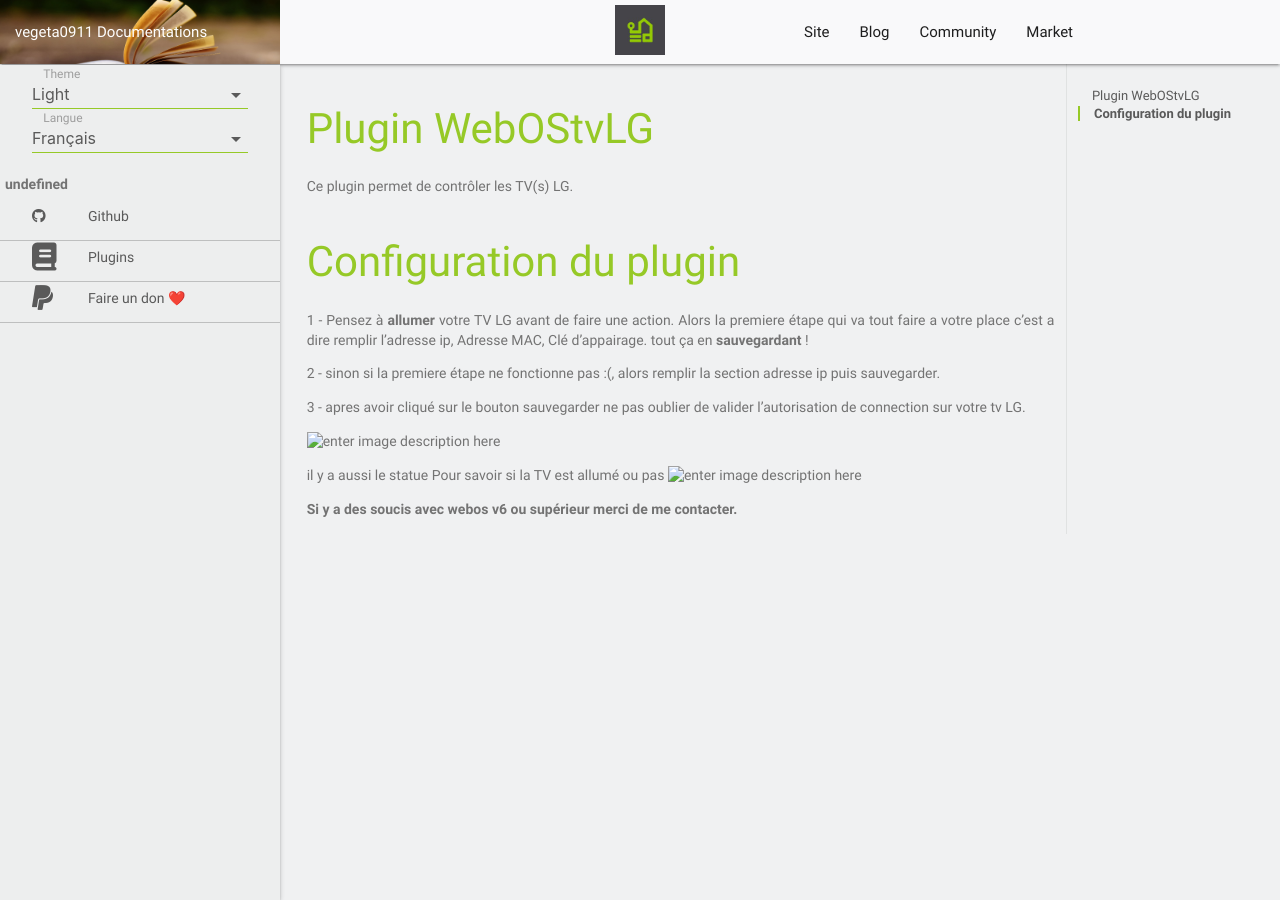
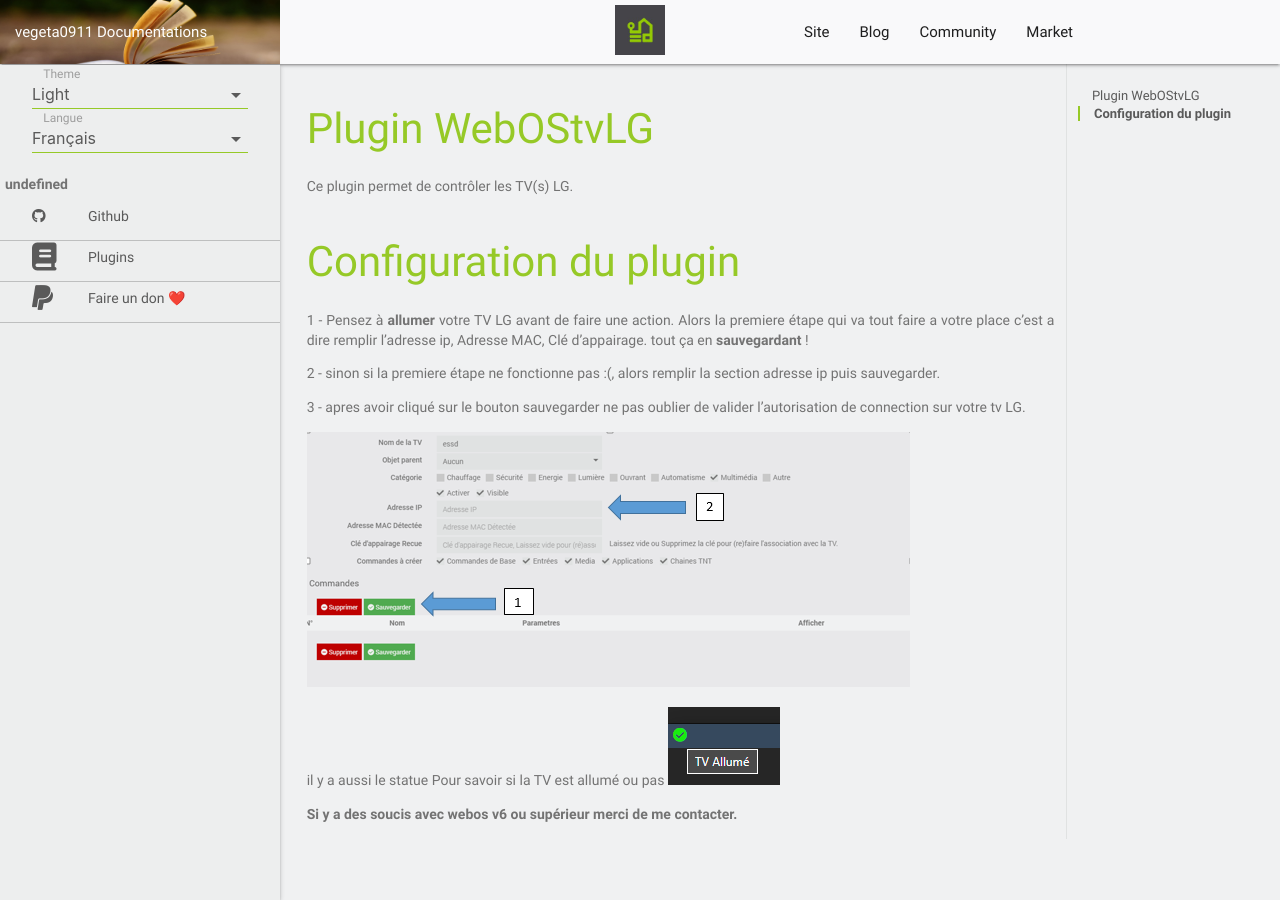
Before and after one commit to vegeta0911/documentation, a Jekyll site: the page built from plugins/fr_FR/WebOStvLG/index.md, in a window 1280 px wide and 900 px high. Built offline with Jekyll 4.4.1, drawn with Linux system fonts in a browser that asks for light colours; nearby versions of some CDN libraries; our own code applies the rules of GitHub Pages for plain Markdown files; library files that are not in the unit come from our copies.

Commit message:
Update index.md

```diff
--- a/plugins/fr_FR/WebOStvLG/index.md
+++ b/plugins/fr_FR/WebOStvLG/index.md
@@ -12,8 +12,8 @@
 
 3 - apres avoir cliqué sur le bouton sauvegarder ne pas oublier de valider l'autorisation de connection sur votre tv LG.
 
-![enter image description here](../../images/WebOStvLG_screensqhot0.png)
+![enter image description here](../../images/WebOStvLG/WebOStvLG_screensqhot0.png)
 
-il y a aussi le statue Pour savoir si la TV est allumé ou pas ![enter image description here](../../images/state.png)
+il y a aussi le statue Pour savoir si la TV est allumé ou pas ![enter image description here](../../images/WebOStvLG/state.png)
 
 **Si y a des soucis avec webos v6 ou supérieur merci de me contacter.**
```
